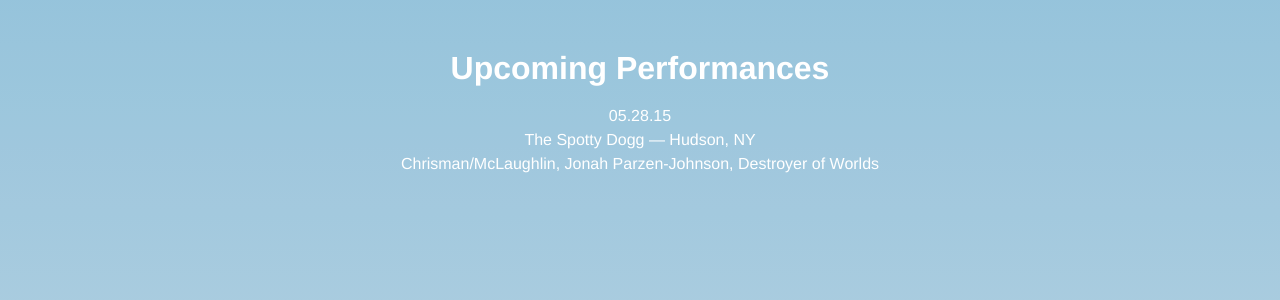
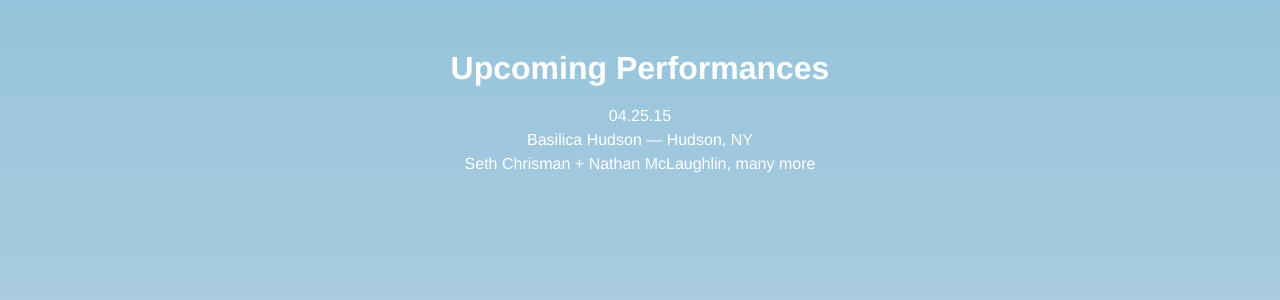
Before and after one commit to sethchrisman/sethchrisman.github.io, a Jekyll site: the page built from index.html, in a window 1280 px wide. Shown: the part 448-748 px from the top of the page. Built offline with Jekyll 4.4.1, drawn with Linux system fonts in a browser that asks for light colours.

Commit message:
Updated performances.yml

```diff
--- a/_data/performances.yml
+++ b/_data/performances.yml
@@ -1,13 +1,8 @@
-- date: 05.28.15
-  venue: The Spotty Dogg
-  location: "Hudson, NY"
-  lineup: "Chrisman/McLaughlin, Jonah Parzen-Johnson, Destroyer of Worlds"
-  featured: yes
-
 - date: 04.25.15
   venue: Basilica Hudson
   location: "Hudson, NY"
   lineup: "Seth Chrisman + Nathan McLaughlin, many more"
+  featured: yes
 
 - date: 04.20.14
   venue: Machine House Brewery
```
